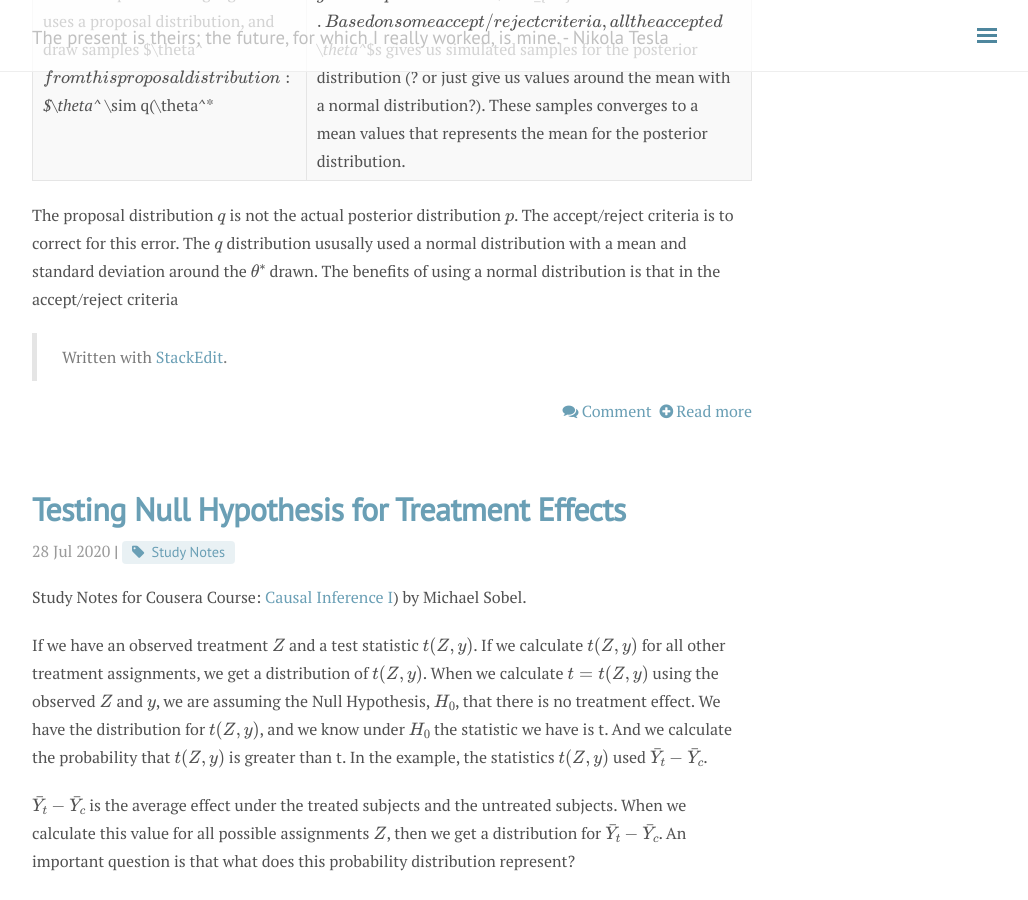
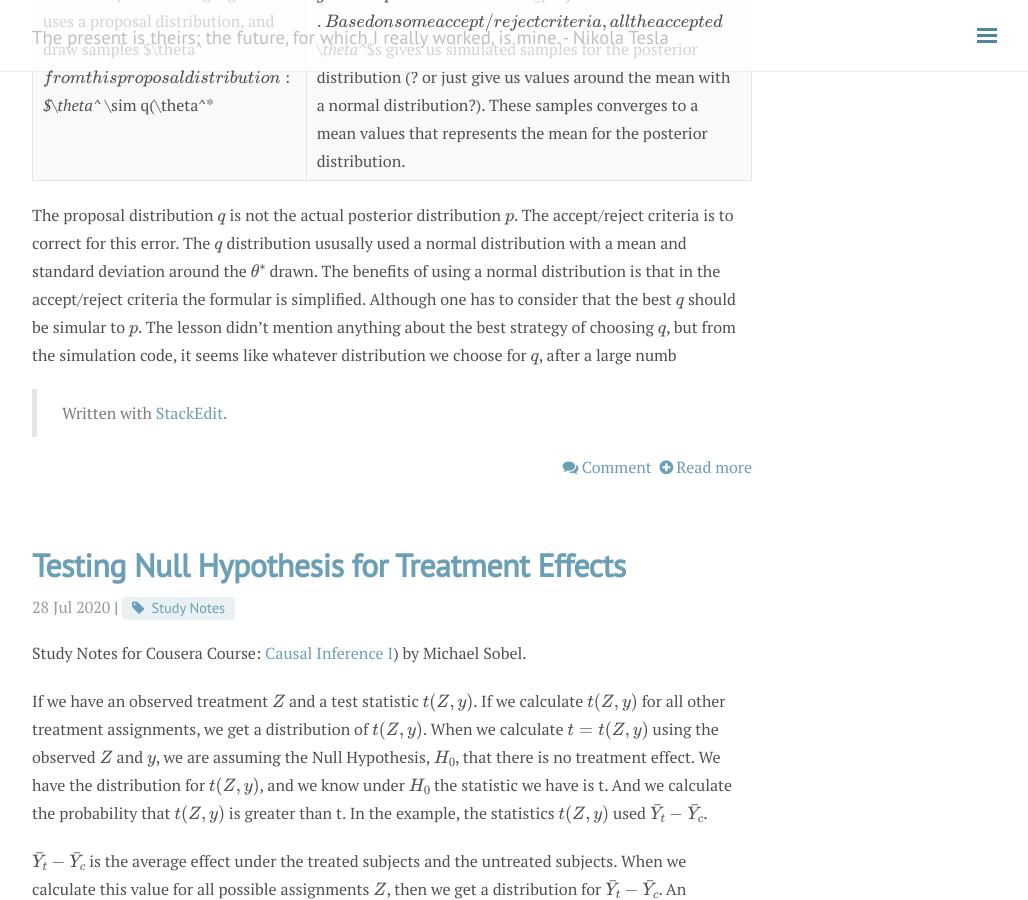
Before and after one commit to andylikescodes/andylikescodes.github.io, a Jekyll site: the page built from blog/index.html, in a window 1280 px wide and 900 px high, scrolled down 543 px. Shown: the whole window, without its empty margins (248-1276 px from the left). Built offline with Jekyll 4.4.1, drawn with Linux system fonts in a browser that asks for light colours; nearby versions of some CDN libraries; formulas are drawn with MathJax 3; the list of posts is cut into pages by our own code; comment, search, counter and statistics services are not loaded.

Commit message:
_posts/2020-07-29-Metropolis-Hasting-Algorithm.md updated from https://stackedit.io/

```diff
--- a/_posts/2020-07-29-Metropolis-Hasting-Algorithm.md
+++ b/_posts/2020-07-29-Metropolis-Hasting-Algorithm.md
@@ -11,11 +11,11 @@ Bayesian statistics allows us to caluculate the posterior distribution using the
 
 The Metropolis Hasting algorithm uses a proposal distribution, and draw samples $\theta^*$ from this proposal distribution:$$\theta^* \sim q(\theta^*|\theta_{i-1})$$ This distribution shows that the drawing is a markov chain, the probability of drawing a specific $\theta^*$ given the previous draw $\theta_{i-1}$. Based on some accept/reject criteria, all the accepted $\theta^*$s gives us simulated samples for the posterior distribution (? or just give us values around the mean with a normal distribution?). These samples converges to a mean values that represents the mean for the posterior distribution.
 
-The proposal distribution $q$ is not the actual posterior distribution $p$. The accept/reject criteria is to correct for this error. The $q$ distribution ususally used a normal distribution with a mean and standard deviation around the $\theta^*$ drawn. The benefits of using a normal distribution is that in the accept/reject criteria
+The proposal distribution $q$ is not the actual posterior distribution $p$. The accept/reject criteria is to correct for this error. The $q$ distribution ususally used a normal distribution with a mean and standard deviation around the $\theta^*$ drawn. The benefits of using a normal distribution is that in the accept/reject criteria the formular is simplified. Although one has to consider that the best $q$ should be simular to $p$. The lesson didn't mention anything about the best strategy of choosing $q$, but from the simulation code, it seems like whatever distribution we choose for $q$, after a large numb
 
 
 > Written with [StackEdit](https://stackedit.io/).
 <!--stackedit_data:
-eyJoaXN0b3J5IjpbMjU3MjUyNjc5LDk5ODIxNjU1NSwtMTg2ND
+eyJoaXN0b3J5IjpbNTE4NzMwNzY5LDk5ODIxNjU1NSwtMTg2ND
 k3NDc5NiwtMTg2NDk3NDc5NiwtMjUzMDY3ODAyXX0=
 -->
```
